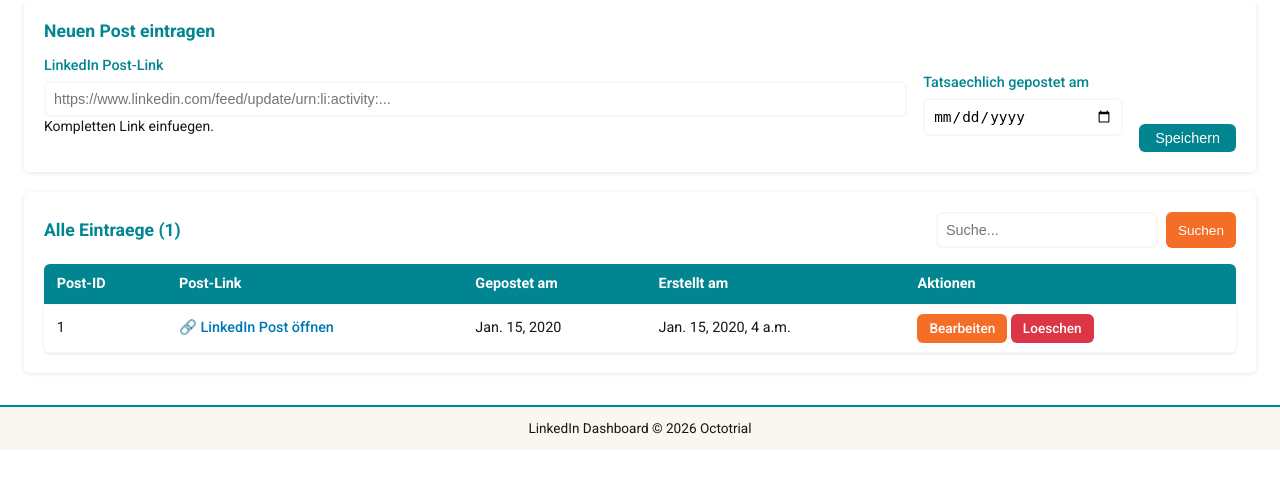
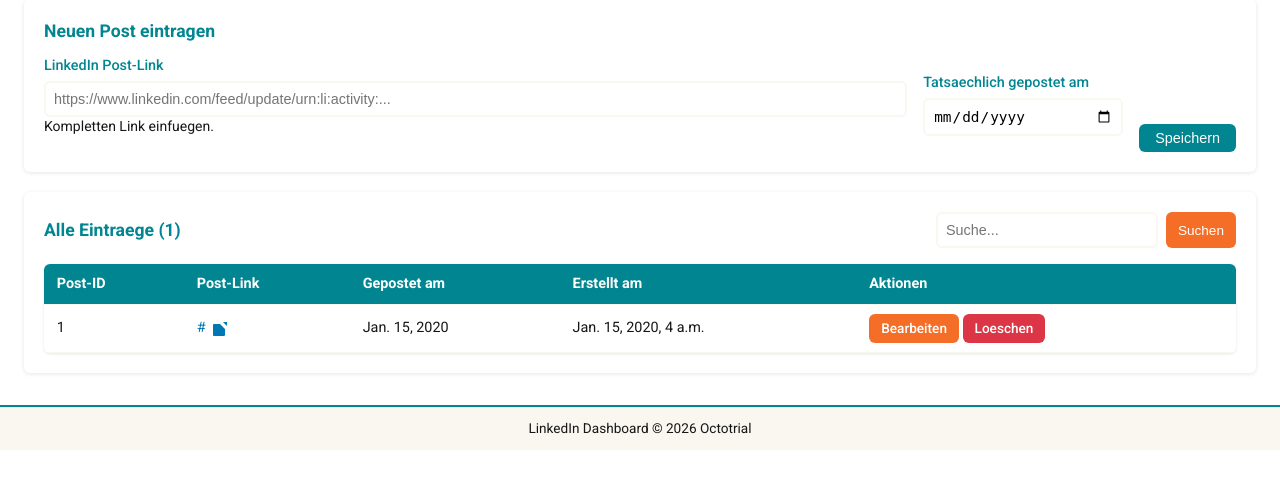
Before and after one commit to Octovis25/linkedin_django, a Django app: page /data/posts/ in a window 1280 px wide. Shown: the part 164-653 px from the top of the page. Run offline with Django 5.2, Linux system fonts and the light colour scheme; a user stored in the database is signed in; tables that the repository leaves empty hold one stand-in row (values such as "Sample post").

Commit message:
Fix: Logo static files + LinkedIn full URL links + Collectives status save debug

```diff
--- a/collectives/views.py
+++ b/collectives/views.py
@@ -1,3 +1,6 @@
+import logging
+logger = logging.getLogger(__name__)
+
 from django.shortcuts import render
 from django.http import JsonResponse, HttpResponse
 from django.views.decorators.http import require_http_methods
@@ -140,6 +143,7 @@
     """Update status or type for a page"""
     import json
     data = json.loads(request.body)
+    logger.info(f"set_status called with data: {data}")
     path = data.get('path')
 
     if not path:
--- a/posts_posted/templates/posts_posted/list.html
+++ b/posts_posted/templates/posts_posted/list.html
@@ -19,7 +19,14 @@
 <table><thead><tr><th>Post-ID</th><th>Post-Link</th><th>Gepostet am</th><th>Erstellt am</th><th>Aktionen</th></tr></thead>
 <tbody>{% for p in posts %}<tr>
 <td><span class="badge">{{ p.post_id }}</span></td>
-<td><a href="{{ p.post_link }}" target="_blank" rel="noopener noreferrer" class="post-link" style="color:#0077b5;cursor:pointer;text-decoration:none;font-weight:500">🔗 LinkedIn Post öffnen</a></td>
+<td>
+    <a href="{{ p.post_link }}" target="_blank" rel="noopener noreferrer" style="color:#0077b5;text-decoration:none;display:inline-flex;align-items:center;gap:6px">
+        <span style="max-width:400px;overflow:hidden;text-overflow:ellipsis;white-space:nowrap">{{ p.post_link }}</span>
+        <svg width="16" height="16" fill="currentColor" style="flex-shrink:0">
+            <path d="M11 1h4v4M15 1L8 8M13 8v6a1 1 0 01-1 1H2a1 1 0 01-1-1V4a1 1 0 011-1h6"/>
+        </svg>
+    </a>
+</td>
 <td>{{ p.post_date }}</td>
 <td>{{ p.created_at|default:"-" }}</td>
 <td class="actions">
```
